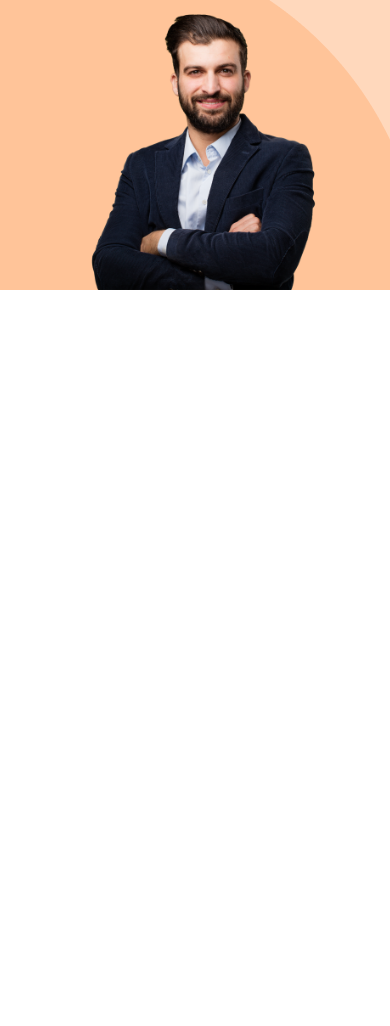
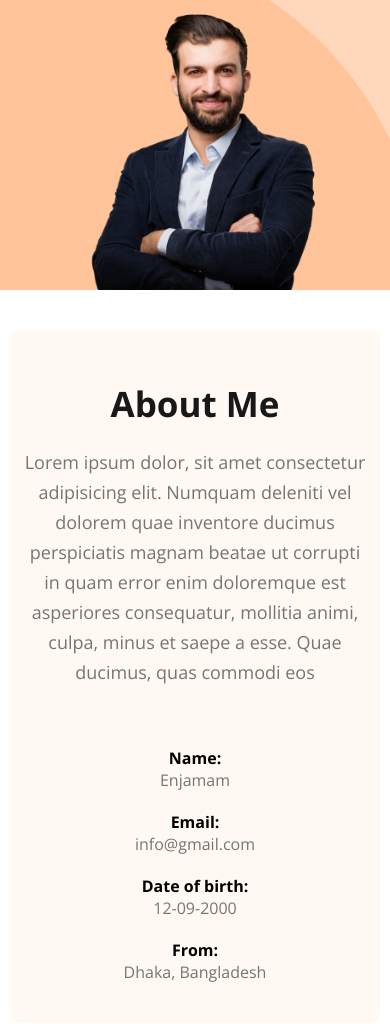
Before and after one commit to faridul22/responsive-web-dev-fortfolio, a plain HTML site: page index.html in a window 390 px wide. Shown: the part 524-1550 px from the top of the page. Before the commit the page ends 844 px from the top, so only its background shows below. Drawn offline with nearby package versions, Linux system fonts and the light colour scheme.

Commit message:
about section responsive done

```diff
--- a/index.html
+++ b/index.html
@@ -41,7 +41,7 @@
         </div>
     </header>
     <main>
-        <section class="about hide">
+        <section class="about">
             <h3 class="section_title">About Me</h3>
             <p class="section_description">Lorem ipsum dolor, sit amet consectetur adipisicing elit. Numquam deleniti
                 vel dolorem quae inventore ducimus perspiciatis magnam beatae ut corrupti in quam error enim doloremque
--- a/styles/style.css
+++ b/styles/style.css
@@ -262,8 +262,10 @@ input {
 /* Responsive styles */
 @media screen and (max-width:576px) {
 
+    /* Banner style */
     .nav_container,
-    .banner_container {
+    .banner_container,
+    .about_info_container {
         flex-direction: column;
     }
 
@@ -275,4 +277,14 @@ input {
         width: 80%;
         margin-top: 10px;
     }
+
+    /* About style */
+    .about {
+        margin: 40px 10px;
+        padding: 30px 10px;
+    }
+
+    .about_info {
+        margin: 10px 0;
+    }
 }
```
